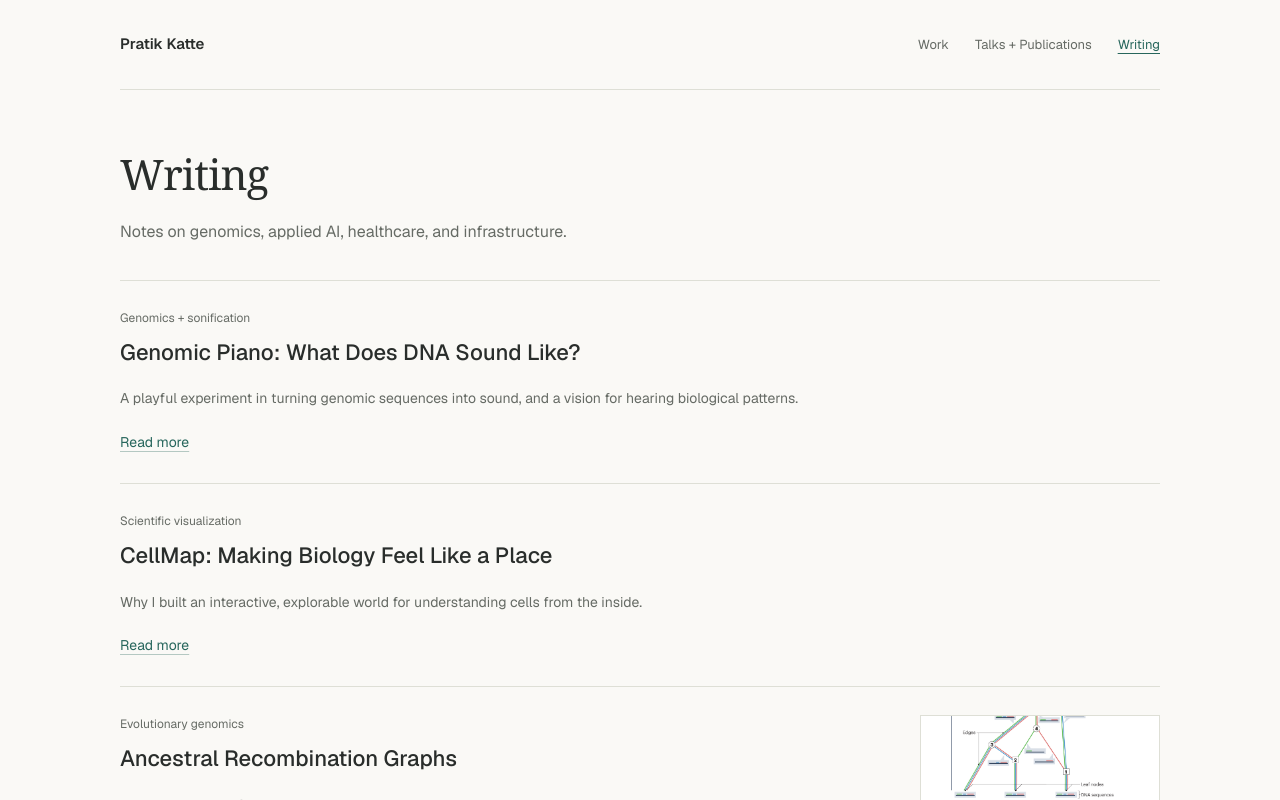
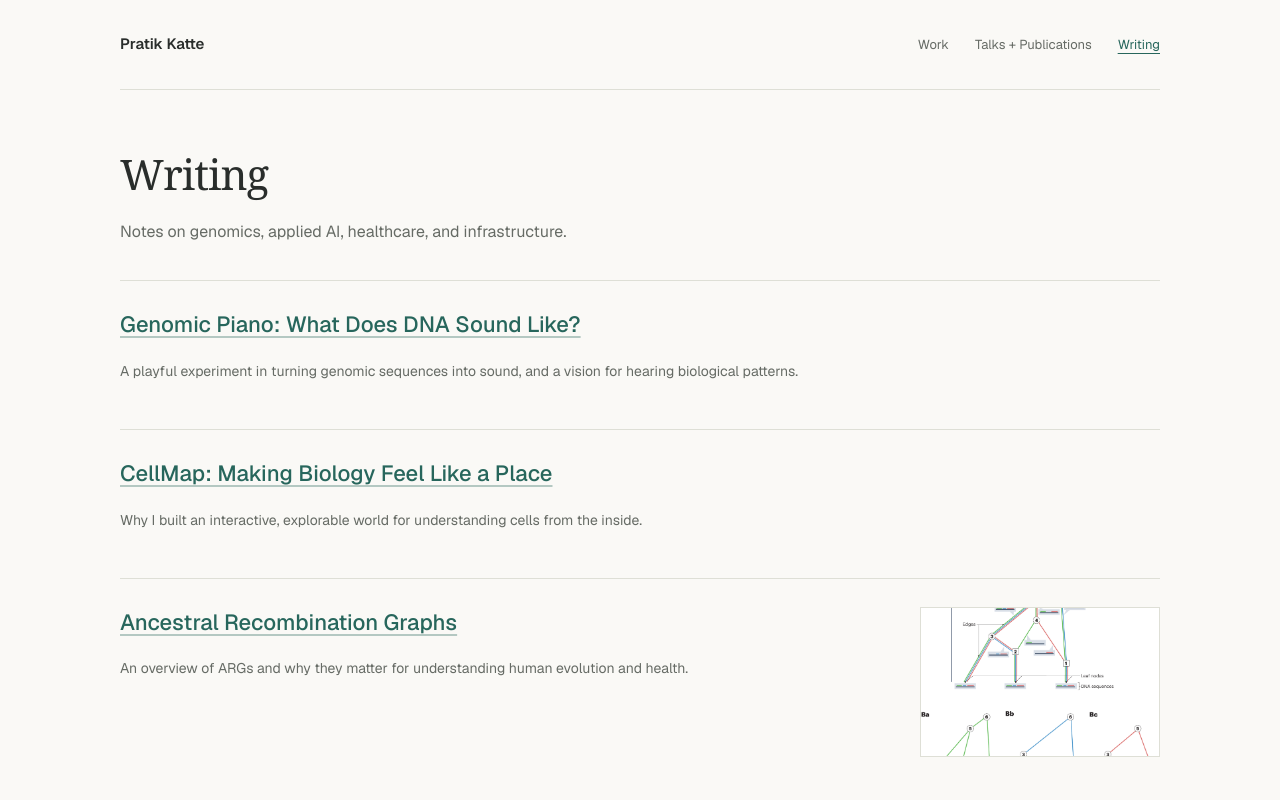
Before and after one commit to pratikkatte/portfolio, a Next.js app: page /writing in a window 1280 px wide. Shown: the top 800 px of the page. Built offline with nearby package versions, Linux system fonts and the light colour scheme.

Commit message:
Simplify writing list links and labels

```diff
--- a/app/globals.css
+++ b/app/globals.css
@@ -96,7 +96,6 @@ hr { border: 0; border-top: 1px solid var(--line); margin: 32px 0; }
 .publication-item strong { font-weight: 500; }
 .publication-item > a, .writing-item > a { font-size: 14px; }
 .talks-heading { margin-top: 50px; }
-.writing-topic { font-size: 12px !important; margin-bottom: 8px; }
 .writing-image { float: right; width: 240px; height: 150px; object-fit: cover; margin: 0 0 20px 36px; border: 1px solid var(--line); }
 .article-shell { max-width: 760px; }
 .article-header { border-bottom: 1px solid var(--line); padding-bottom: 32px; }
--- a/app/writing/page.tsx
+++ b/app/writing/page.tsx
@@ -20,10 +20,8 @@ export default function WritingPage() {
           <li className="writing-item" id={slugify(post.title)} key={post.title}>
             {post.href === "/writing#wepp" ? <span id="wepp" /> : null}
             {post.image ? <img className="writing-image" src={post.image} alt="" /> : null}
-            <p className="writing-topic">{post.topic}</p>
-            <h2>{post.title}</h2>
+            <h2><ExternalLink href={post.href}>{post.title}</ExternalLink></h2>
             <p>{post.summary}</p>
-            <ExternalLink href={post.href}>Read more</ExternalLink>
           </li>
         ))}
       </ul>
```
